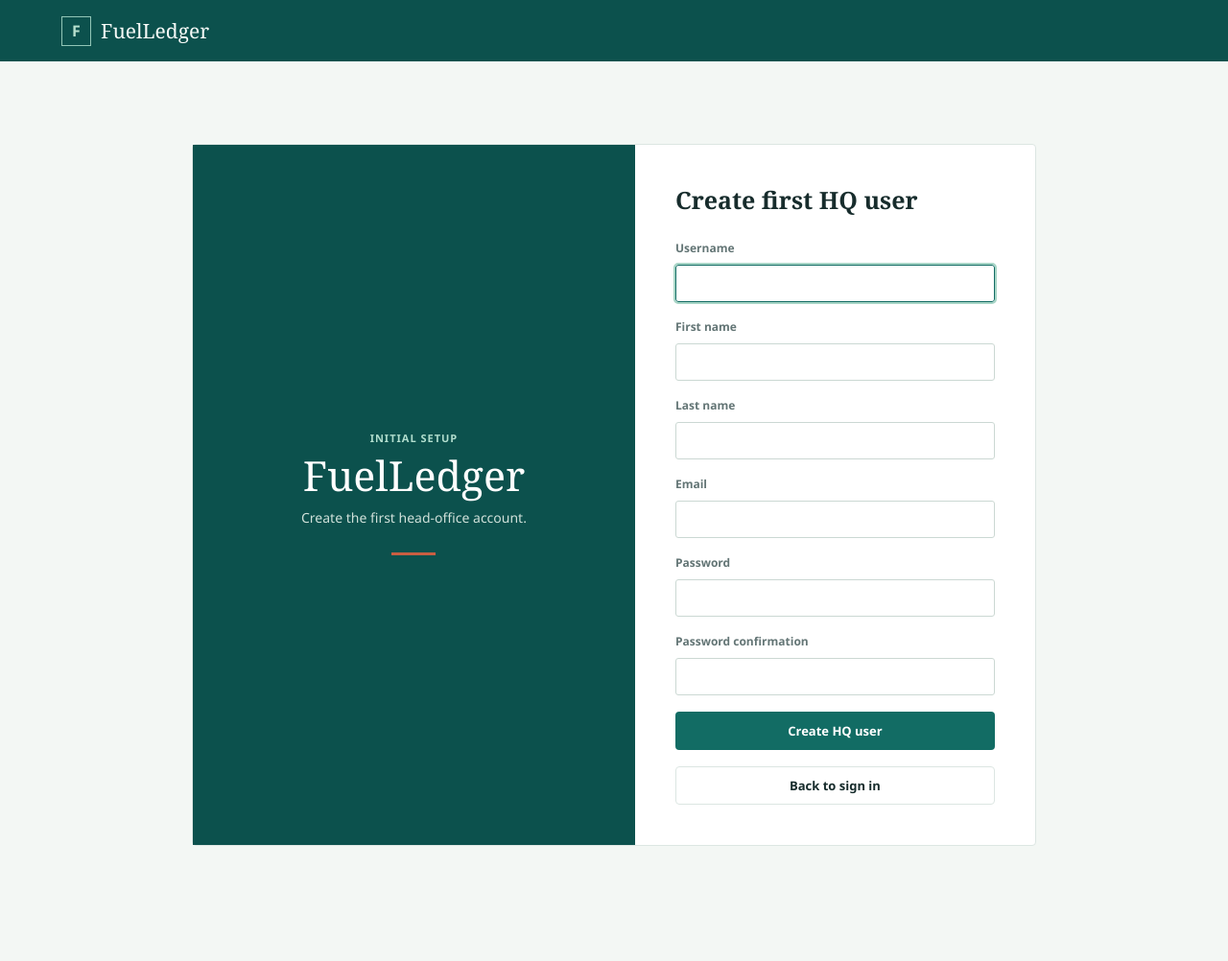
After one commit to Leqava09/Fuelledger, a Django app: page /first-time-setup/ in a window 1280 px wide. The commit adds this page. Shown: the whole page at 96% size. Run offline with Django 4.2, Linux system fonts and the light colour scheme; parts of the project's set-up code (start-up, migrations or seed data) failed here and were passed over.

Commit message:
First time user

```diff
--- a/ledger/forms.py
+++ b/ledger/forms.py
@@ -4,6 +4,7 @@ from decimal import Decimal
 
 from django import forms
 from django.contrib.admin.widgets import FilteredSelectMultiple
+from django.contrib.auth.forms import UserCreationForm
 from django.contrib.auth.models import Permission, User
 from django.utils import timezone
 
@@ -394,13 +395,16 @@ class FuelSalesForm(SiteReadingForm):
 		self.product_fields = []
 		for index, product in enumerate(products, start=1):
 			field_name = f"fuel_sales_product_{index}"
+			initial_sales = normalized_initial_readings.get(_product_key(product))
+			if initial_sales not in (None, ""):
+				initial_sales = Decimal(str(initial_sales)).quantize(Decimal("0.01"))
 			self.fields[field_name] = forms.DecimalField(
 				label=f"{product} sales (L)",
 				required=False,
 				min_value=0,
 				max_digits=14,
 				decimal_places=2,
-				initial=normalized_initial_readings.get(_product_key(product)),
+				initial=initial_sales,
 				widget=forms.NumberInput(attrs={"min": "0", "step": "0.01"}),
 			)
 			self.product_fields.append((product, field_name))
@@ -452,6 +456,15 @@ class MechanicalReadingForm(NozzleReadingForm):
 class ElectronicReadingForm(NozzleReadingForm):
 	reading_type = "electronic"
 	reading_label = "Electronic reading"
+
+
+class FirstHQUserForm(UserCreationForm):
+	first_name = forms.CharField(max_length=150, required=False)
+	last_name = forms.CharField(max_length=150, required=False)
+	email = forms.EmailField(required=False)
+
+	class Meta(UserCreationForm.Meta):
+		fields = ("username", "first_name", "last_name", "email")
 
 
 class SiteUserCreateForm(forms.Form):
--- a/ledger/urls.py
+++ b/ledger/urls.py
@@ -1,10 +1,11 @@
-from django.contrib.auth.views import LoginView, LogoutView
+from django.contrib.auth.views import LogoutView
 from django.urls import path
 
 from . import views
 
 urlpatterns = [
-	path("login/", LoginView.as_view(template_name="registration/login.html"), name="login"),
+	path("login/", views.FuelLedgerLoginView.as_view(), name="login"),
+	path("first-time-setup/", views.first_hq_user_setup, name="first-hq-user-setup"),
 	path("logout/", LogoutView.as_view(), name="logout"),
 	path("", views.home, name="home"),
 	path("hq/", views.hq_dashboard, name="hq-dashboard"),
--- a/ledger/views.py
+++ b/ledger/views.py
@@ -3,9 +3,11 @@ import calendar
 from datetime import date, timedelta
 from decimal import Decimal
 
+from django.contrib.auth import login as auth_login
 from django.contrib.auth.decorators import login_required
+from django.contrib.auth.views import LoginView
 from django.contrib import messages
-from django.db import transaction
+from django.db import connection, transaction
 from django.db.models import Q
 from django.http import Http404, HttpResponseForbidden
 from django.shortcuts import get_object_or_404, redirect, render
@@ -16,6 +18,7 @@ from django.contrib.auth.models import User
 from .forms import (
 	BookInFuelForm,
 	CashUpEntryForm,
+	FirstHQUserForm,
 	FuelSalesForm,
 	FuelTransferForm,
 	ElectronicReadingForm,
@@ -66,6 +69,39 @@ CASH_UP_TAB_LABELS = (
 	("airtime", "Airtime"),
 	("summary", "Summary"),
 )
+
+
+def _first_hq_user_setup_available():
+	return not User.objects.exists() and not UserProfile.objects.filter(role=UserProfile.Role.HQ).exists()
+
+
+class FuelLedgerLoginView(LoginView):
+	template_name = "registration/login.html"
+
+	def get_context_data(self, **kwargs):
+		context = super().get_context_data(**kwargs)
+		context["first_hq_user_setup_available"] = _first_hq_user_setup_available()
+		return context
+
+
+def first_hq_user_setup(request):
+	if not _first_hq_user_setup_available():
+		raise Http404
+	form = FirstHQUserForm(request.POST or None)
+	if request.method == "POST" and form.is_valid():
+		with transaction.atomic():
+			if connection.vendor == "postgresql":
+				with connection.cursor() as cursor:
+					cursor.execute("SELECT pg_advisory_xact_lock(%s)", [48273190522])
+			if not _first_hq_user_setup_available():
+				raise Http404
+			user = form.save(commit=False)
+			user.is_staff = True
+			user.save()
+			UserProfile.objects.create(user=user, role=UserProfile.Role.HQ)
+		auth_login(request, user)
+		return redirect("hq-dashboard")
+	return render(request, "registration/first_hq_user.html", {"form": form})
 
 
 def _selected_business_date(request):
--- /dev/null
+++ b/templates/registration/first_hq_user.html
@@ -0,0 +1,24 @@
+{% extends "base.html" %}
+{% block title %}Create First HQ User | FuelLedger{% endblock %}
+{% block content %}
+<section class="login-layout">
+    <div class="login-aside">
+        <div class="eyebrow">INITIAL SETUP</div>
+        <h1>FuelLedger</h1>
+        <p>Create the first head-office account.</p>
+        <div class="login-rule"></div>
+    </div>
+    <form class="login-form" method="post">
+        {% csrf_token %}
+        <h2>Create first HQ user</h2>
+        {% if form.non_field_errors %}<div class="form-error">{{ form.non_field_errors }}</div>{% endif %}
+        {% for field in form %}
+        <label for="{{ field.id_for_label }}">{{ field.label }}</label>
+        {{ field }}
+        {% if field.errors %}<div class="form-error">{{ field.errors }}</div>{% endif %}
+        {% endfor %}
+        <button class="button primary wide" type="submit">Create HQ user</button>
+        <a class="button secondary wide" href="{% url 'login' %}">Back to sign in</a>
+    </form>
+</section>
+{% endblock %}
--- a/templates/registration/login.html
+++ b/templates/registration/login.html
@@ -15,6 +15,7 @@
         <label for="id_username">Username</label>{{ form.username }}
         <label for="id_password">Password</label>{{ form.password }}
         <button class="button primary wide" type="submit">Continue <span aria-hidden="true">→</span></button>
+        {% if first_hq_user_setup_available %}<a class="button secondary wide first-hq-user-link" href="{% url 'first-hq-user-setup' %}">+ Add first-time user</a>{% endif %}
     </form>
 </section>
 {% endblock %}
```
Also changed, not shown: ledger/tests.py (+35 -3 lines).
